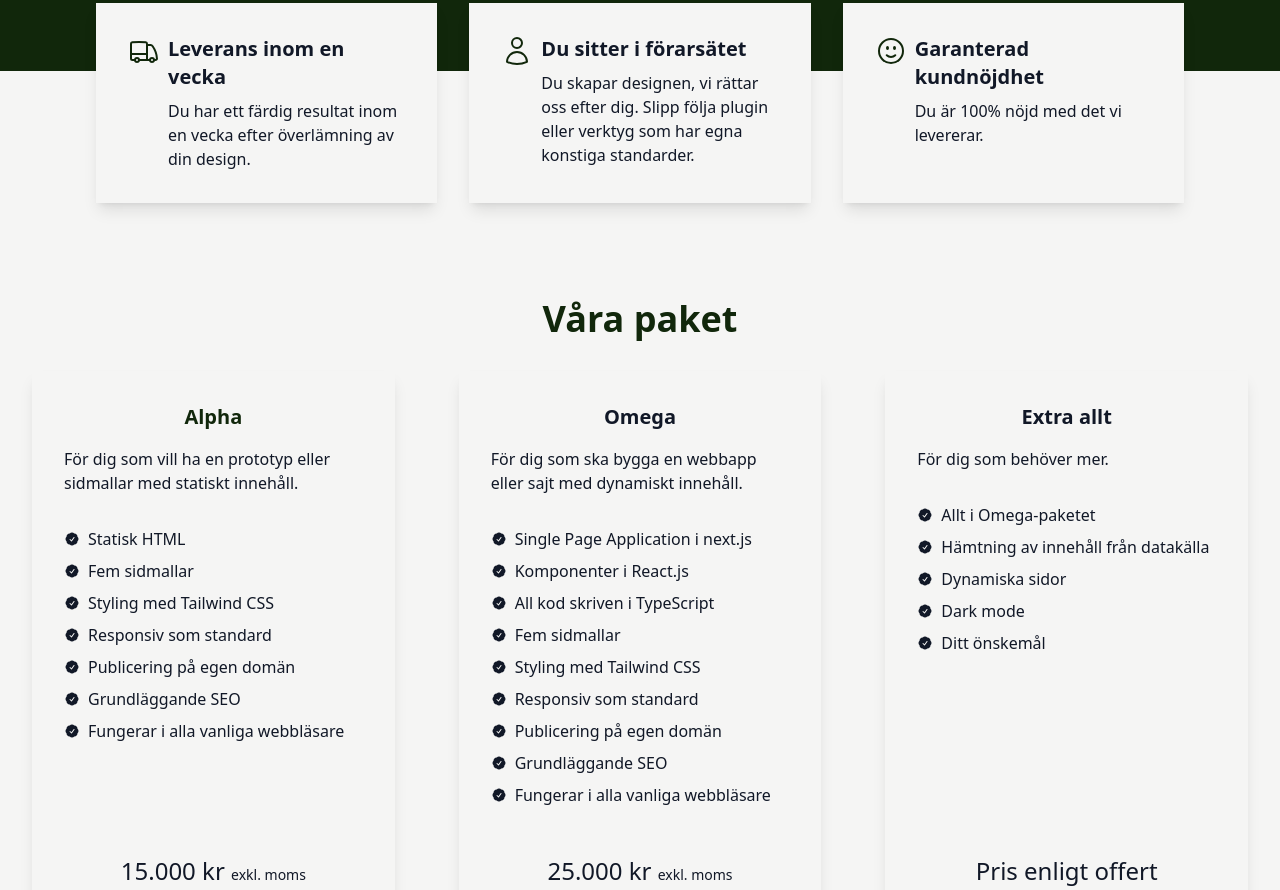
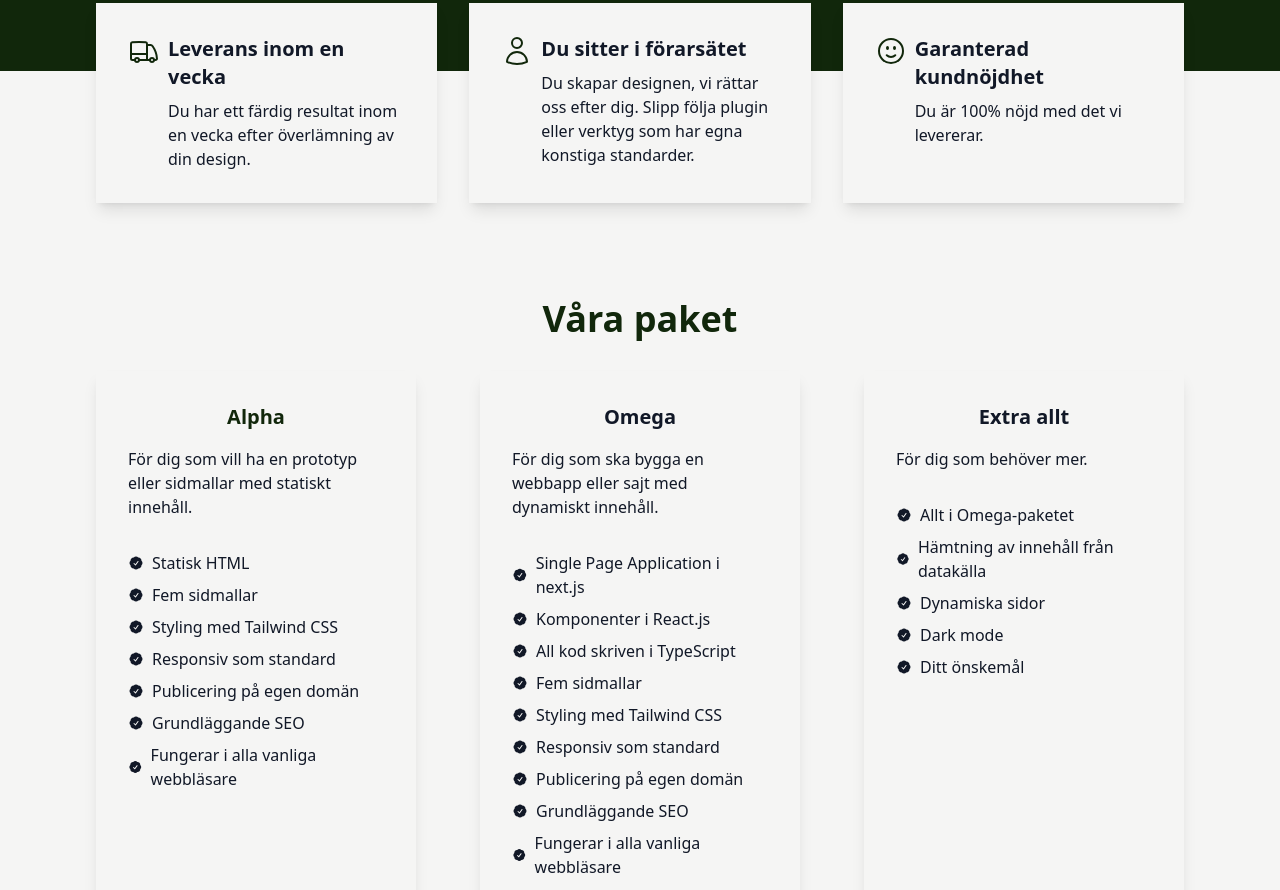
Before and after one commit to gish/kodjobb.se, a website built with Parcel: page src/index.html in a window 1280 px wide. Shown: the part 701-1591 px from the top of the page. Built offline with nearby package versions, Linux system fonts and the light colour scheme.

Commit message:
fix: make all sections same width

```diff
--- a/src/index.html
+++ b/src/index.html
@@ -127,7 +127,7 @@
         </div>
       </div>
     </div>
-    <div class="container px-4 pt-24 mx-auto max-w-8xl md:px-8">
+    <div class="container max-w-6xl px-4 pt-24 mx-auto md:px-8">
       <a name="packages">
         <h2
           class="text-4xl font-bold text-center text-secondary dark:text-gray-300"
```
